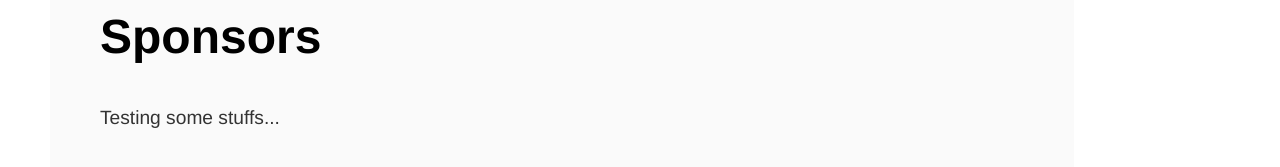
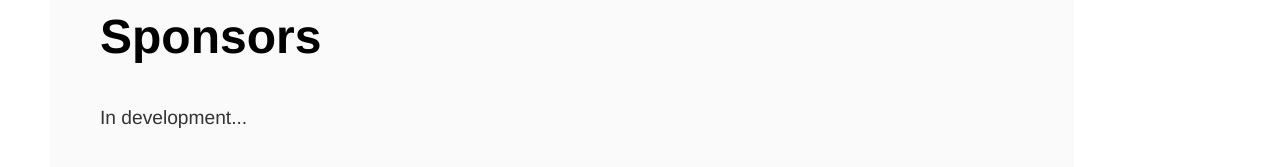
Before and after one commit to mouseythemouse/blair-robot-project.github.io, a Jekyll site: the page built from Sponsors/index.html, in a window 1280 px wide and 900 px high. Shown: the part 269-436 px from the top of the window. Built offline with Jekyll 4.4.1, drawn with Linux system fonts in a browser that asks for light colours.

Commit message:
Update index.html
In development...

```diff
--- a/Sponsors/index.html
+++ b/Sponsors/index.html
@@ -4,5 +4,5 @@ title: Sponsors
 ---
 <div class="sponsors">
 	<h2>Sponsors</h2>
-	<p>Testing some stuffs...</p>
+	<p>In development...</p>
 </div>
```
